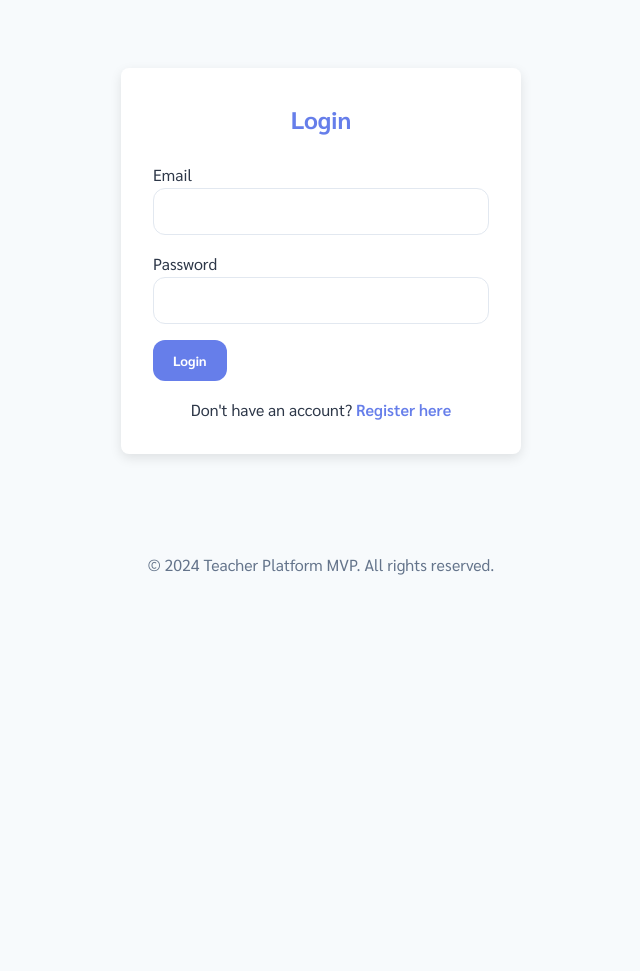
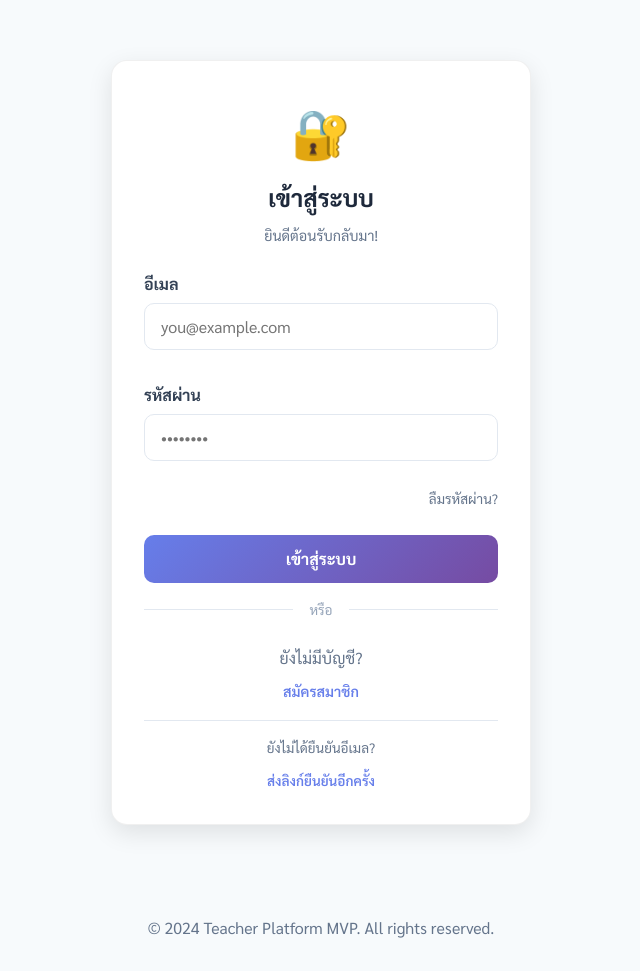
Before and after one commit to Gowithe/classready, a Flask app: page /login in a window 1280 px wide. Shown: the whole page, without its empty margins (319-959 px from the left). Before the commit the page ends 575 px from the top, so only its background shows below. Run offline with Flask 3, Linux system fonts and the light colour scheme; some libraries are stand-ins or nearby versions.

Commit message:
Update login.html
rest pass

```diff
--- a/templates/login.html
+++ b/templates/login.html
@@ -1,4 +1,3 @@
-
 {% extends "base.html" %}
 
 {% block title %}Login - Teacher Platform{% endblock %}
@@ -6,62 +5,174 @@
 {% block extra_css %}
 <style>
   .auth-container {
-        max-width: 400px;
-        margin: 3rem auto;
+    max-width: 420px;
+    margin: 2.5rem auto;
     background: white;
     padding: 2rem;
-        border-radius: 8px;
-        box-shadow: 0 4px 12px rgba(0, 0, 0, 0.1);
+    border-radius: 16px;
+    box-shadow: 0 8px 24px rgba(0, 0, 0, 0.1);
+    border: 1px solid rgba(0,0,0,0.06);
   }
 
-    .auth-container h2 {
+  .auth-header {
     text-align: center;
     margin-bottom: 1.5rem;
-        color: #667eea;
   }
 
-    .auth-link {
-        text-align: center;
-        margin-top: 1rem;
+  .auth-header .icon {
+    font-size: 3rem;
+    margin-bottom: 0.5rem;
   }
 
-    .auth-link a {
+  .auth-header h2 {
+    color: #1e293b;
+    font-size: 1.5rem;
+    margin: 0 0 0.5rem;
+  }
+
+  .auth-header p {
+    color: #64748b;
+    font-size: 0.9rem;
+    margin: 0;
+  }
+
+  .form-group {
+    margin-bottom: 1rem;
+  }
+
+  .form-group label {
+    display: block;
+    font-weight: 700;
+    margin-bottom: 0.4rem;
+    color: #334155;
+  }
+
+  .form-group input {
+    width: 100%;
+    padding: 0.75rem 1rem;
+    border: 1px solid #e2e8f0;
+    border-radius: 10px;
+    font-size: 1rem;
+    transition: all 0.2s;
+  }
+
+  .form-group input:focus {
+    outline: none;
+    border-color: #667eea;
+    box-shadow: 0 0 0 3px rgba(102,126,234,0.12);
+  }
+
+  .btn-login {
+    width: 100%;
+    padding: 0.85rem;
+    background: linear-gradient(135deg, #667eea, #764ba2);
+    color: #fff;
+    border: none;
+    border-radius: 10px;
+    font-size: 1rem;
+    font-weight: 700;
+    cursor: pointer;
+    transition: all 0.2s;
+    margin-top: 0.5rem;
+  }
+
+  .btn-login:hover {
+    opacity: 0.9;
+    transform: translateY(-1px);
+    box-shadow: 0 8px 20px rgba(102,126,234,0.3);
+  }
+
+  .auth-links {
+    margin-top: 1.5rem;
+    text-align: center;
+  }
+
+  .auth-links a {
     color: #667eea;
     text-decoration: none;
     font-weight: 600;
+    font-size: 0.9rem;
   }
 
-    .demo-info {
-        background: #edf2f7;
-        padding: 1rem;
-        border-radius: 6px;
-        margin-bottom: 1.5rem;
-        font-size: 0.9rem;
+  .auth-links a:hover {
+    text-decoration: underline;
+  }
+
+  .auth-divider {
+    display: flex;
+    align-items: center;
+    margin: 1rem 0;
+    color: #94a3b8;
+    font-size: 0.85rem;
+  }
+
+  .auth-divider::before,
+  .auth-divider::after {
+    content: "";
+    flex: 1;
+    height: 1px;
+    background: #e2e8f0;
+  }
+
+  .auth-divider span {
+    padding: 0 1rem;
+  }
+
+  .forgot-link {
+    display: block;
+    text-align: right;
+    margin-top: -0.5rem;
+    margin-bottom: 1rem;
+  }
+
+  .forgot-link a {
+    color: #64748b;
+    font-size: 0.85rem;
+    text-decoration: none;
+  }
+
+  .forgot-link a:hover {
+    color: #667eea;
   }
 </style>
 {% endblock %}
 
 {% block content %}
 <div class="auth-container">
-    <h2>Login</h2>
-
+  <div class="auth-header">
+    <div class="icon">🔐</div>
+    <h2>เข้าสู่ระบบ</h2>
+    <p>ยินดีต้อนรับกลับมา!</p>
+  </div>
 
   <form method="POST">
     <div class="form-group">
-            <label for="email">Email</label>
-            <input type="email" id="email" name="email" required>
+      <label for="email">อีเมล</label>
+      <input type="email" id="email" name="email" required placeholder="you@example.com">
     </div>
 
     <div class="form-group">
-            <label for="password">Password</label>
-            <input type="password" id="password" name="password" required>
+      <label for="password">รหัสผ่าน</label>
+      <input type="password" id="password" name="password" required placeholder="••••••••">
     </div>
 
-        <button type="submit">Login</button>
+    <div class="forgot-link">
+      <a href="{{ url_for('forgot_password') }}">ลืมรหัสผ่าน?</a>
+    </div>
+
+    <button type="submit" class="btn-login">เข้าสู่ระบบ</button>
   </form>
 
-    <div class="auth-link">
-        Don't have an account? <a href="{{ url_for('register') }}">Register here</a>
+  <div class="auth-divider"><span>หรือ</span></div>
+
+  <div class="auth-links">
+    <p style="margin:0 0 0.5rem;color:#64748b;">ยังไม่มีบัญชี?</p>
+    <a href="{{ url_for('register') }}">สมัครสมาชิก</a>
+  </div>
+
+  <div class="auth-links" style="margin-top:1rem;padding-top:1rem;border-top:1px solid #e2e8f0;">
+    <p style="margin:0 0 0.5rem;color:#64748b;font-size:0.85rem;">ยังไม่ได้ยืนยันอีเมล?</p>
+    <a href="{{ url_for('resend_verification') }}" style="font-size:0.85rem;">ส่งลิงก์ยืนยันอีกครั้ง</a>
   </div>
 </div>
 {% endblock %}
```
Lines whose indentation alone changed are shown as unchanged.
